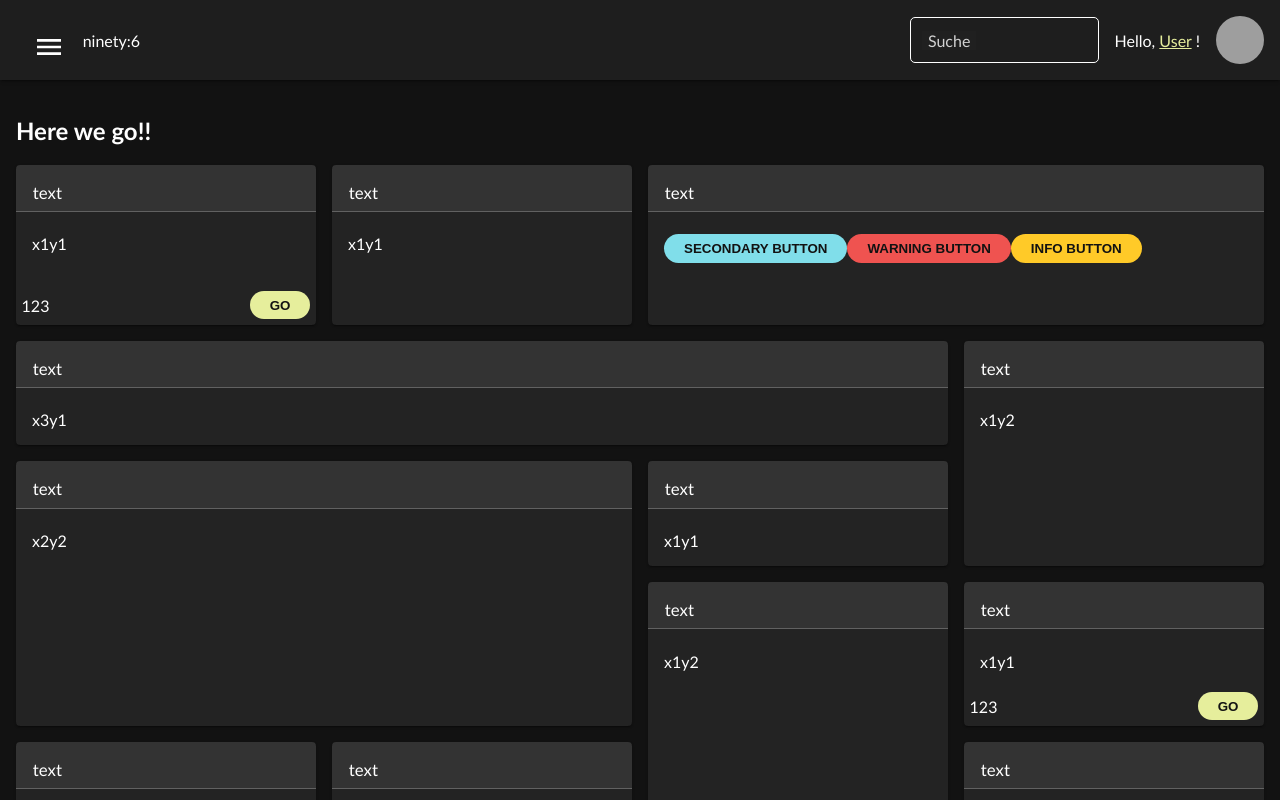
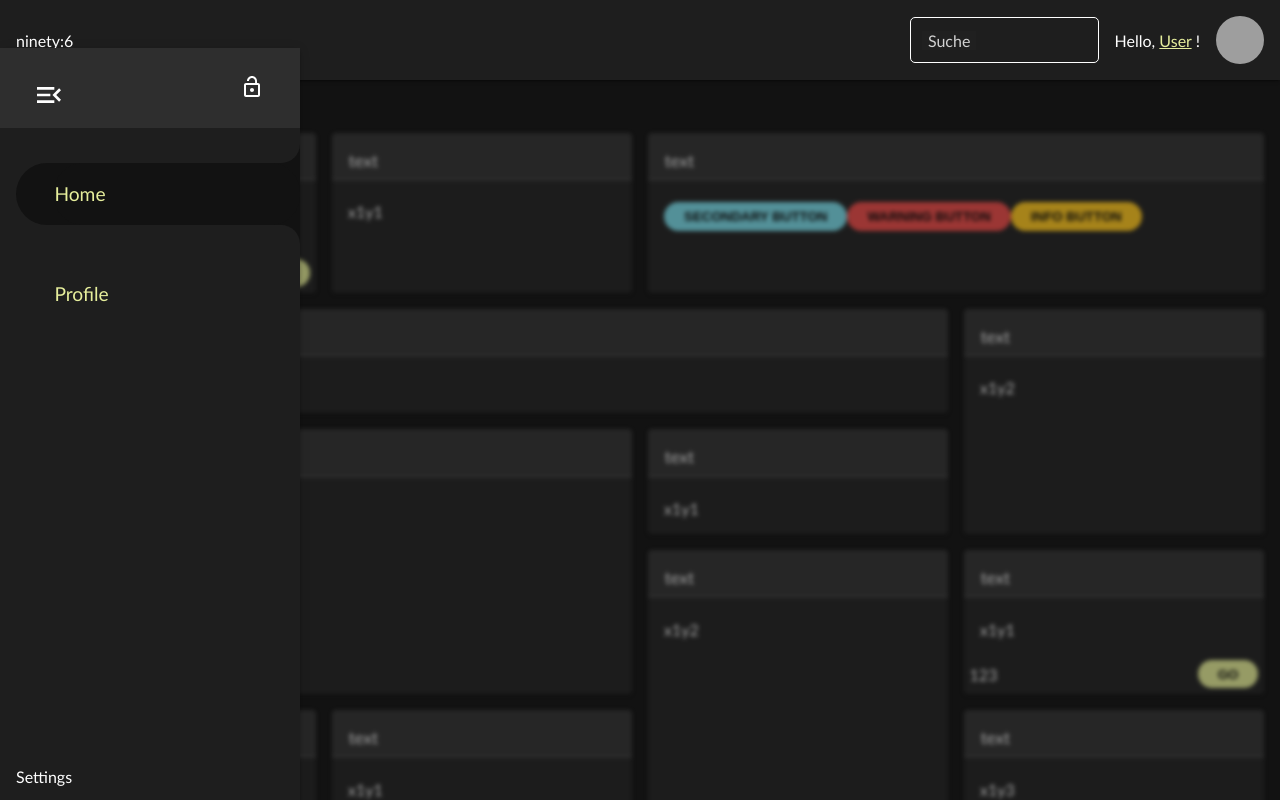
Before and after one commit to benediktrauch/angular-dashboard-template, an Angular app: page /user/home in a window 1280 px wide. Both pictures are taken after a click on the button 49 px from the left and 40 px from the top of the page. Shown: the top 800 px of the page. Built offline with nearby package versions, Linux system fonts and the light colour scheme; grey boxes are pictures that could not be loaded.

Commit message:
setting pushmenu standard

```diff
--- a/src/app/app.component.ts
+++ b/src/app/app.component.ts
@@ -6,20 +6,20 @@ import { Component } from '@angular/core';
   styleUrls: ['./app.component.scss']
 })
 export class AppComponent {
-  title = 'template';
+  // title = 'template';
 
-  headerFixed = true;
-  menuOpen = true;
-  pushMenu = true;
-  overlayMenu = false;
-  settingsOpen = false;
+  // headerFixed = false;
+  // menuOpen = true;
+  // pushMenu = true;
+  // overlayMenu = false;
+  // settingsOpen = false;
 
-  toggleMenuStyle() {
-    this.pushMenu = !this.pushMenu;
-    this.overlayMenu = !this.pushMenu;
-  }
+  // toggleMenuStyle() {
+  //   this.pushMenu = !this.pushMenu;
+  //   this.overlayMenu = !this.pushMenu;
+  // }
 
-  toggleMenu() {
-    this.menuOpen = !this.menuOpen;
-  }
+  // toggleMenu() {
+  //   this.menuOpen = !this.menuOpen;
+  // }
 }
--- a/src/app/shared/header/header.component.scss
+++ b/src/app/shared/header/header.component.scss
@@ -72,14 +72,14 @@ header {
     &.menuOpen {
       // right: 0;
       // width: 100%;
-      @include breakpoint(md) {
-        width: calc(100% - 300px);
-      }
-
-      transition: 0.35s;
+      width:100%;
 
       &.headerFixed {
-        // width: calc(100% - 300px);
+        @include breakpoint(md) {
+          width: calc(100% - 300px);
+        }
+
+        transition: 0.35s;
       }
     }
   }
--- a/src/app/shared/sidebar/sidebar.component.html
+++ b/src/app/shared/sidebar/sidebar.component.html
@@ -1,31 +1,54 @@
-<nav [ngClass]="{menuOpen: menuOpen, pushMenu: pushMenu, overlayMenu: overlayMenu}">
-  <div class="menu" [ngClass]="{settingsOpen: settingsOpen}">
+<nav
+  [ngClass]="{
+    menuOpen: menuOpen,
+    pushMenu: pushMenu,
+    overlayMenu: overlayMenu
+  }"
+>
+  <div class="menu" [ngClass]="{ settingsOpen: settingsOpen }">
     <div class="top">
-      <button *ngIf="menuOpen" class="icon-only menuButton" [ngClass]="{menuOpen: menuOpen}" (click)="_toggleMenu()">
-        <img [src]="menuOpen ? 'assets/icons/menu_open-24px.svg' : 'assets/icons/menu-24px.svg'" alt="menu icon">
+      <button
+        *ngIf="menuOpen"
+        class="icon-only menuButton"
+        [ngClass]="{ menuOpen: menuOpen }"
+        (click)="_toggleMenu()"
+      >
+        <img
+          [src]="
+            menuOpen
+              ? 'assets/icons/menu_open-24px.svg'
+              : 'assets/icons/menu-24px.svg'
+          "
+          alt="menu icon"
+        />
       </button>
       <div></div>
       <!-- <input type="checkbox" name="pinMenu" id="pinMenu" [value]="pushMenu" > -->
       <button (click)="_toggleMenuStyle()" class="icon-only pinMenu">
-        <img [src]="pushMenu ? 'assets/icons/lock-24px.svg' : 'assets/icons/lock_open-24px.svg'" alt="fix menu">
+        <img
+          [src]="
+            pushMenu
+              ? 'assets/icons/lock-24px.svg'
+              : 'assets/icons/lock_open-24px.svg'
+          "
+          alt="fix menu"
+        />
       </button>
     </div>
     <div class="content">
-      <a class="listItem" routerLink="home" [routerLinkActive]="['active']" [routerLinkActiveOptions]="{ exact: true }">
+      <a
+        class="listItem"
+        [routerLink]="item.path"
+        [routerLinkActive]="['active']"
+        [routerLinkActiveOptions]="{ exact: true }"
+        *ngFor="let item of menuData"
+        (click)="_itemClick()"
+      >
         <div class="left">
           <span class="overlay"></span>
         </div>
         <span class="top"></span>
-        <span class="center">Home</span>
-        <span class="bottom"></span>
-      </a>
-      <a class="listItem" routerLink="profile" [routerLinkActive]="['active']"
-        [routerLinkActiveOptions]="{ exact: true }">
-        <div class="left">
-          <span class="overlay"></span>
-        </div>
-        <span class="top"></span>
-        <span class="center">Profile</span>
+        <span class="center">{{ item.name }}</span>
         <span class="bottom"></span>
       </a>
     </div>
--- a/src/app/shared/sidebar/sidebar.component.scss
+++ b/src/app/shared/sidebar/sidebar.component.scss
@@ -8,7 +8,6 @@ nav {
   height: 100vh;
   // background: #474747;
   background: $background-color-el1;
-
   z-index: 1;
 
   &.pushMenu {
@@ -29,6 +28,22 @@ nav {
   }
 
   &.overlayMenu {
+    width: 300px;
+    transform: translateX(-300px);
+    // position: fixed;
+    // top: 0;
+
+    @include breakpoint(xs) {
+      transform: translateX(-100vw);
+      transition: 0.35s;
+      position: fixed;
+      &.menuOpen {
+        transform: translateX(0);
+        transition: 0.35s;
+        width: 100vw;
+      }
+    }
+
     @include breakpoint(md) {
       grid-template-columns: 0 1fr;
       transition: 0.35s;
@@ -102,7 +117,8 @@ nav {
 
       font-size: 1.2em;
 
-      .top, .bottom {
+      .top,
+      .bottom {
         background: $background-color-el1;
         height: 1em;
         display: block;
@@ -142,7 +158,8 @@ nav {
       @include breakpoint(md) {
         &.active {
           background: $background-color-el0;
-        .top, .bottom {
+          .top,
+          .bottom {
             background: $background-color-el1;
           }
           .top {
@@ -171,8 +188,8 @@ nav {
     align-self: flex-end;
     padding: 1em;
     position: relative;
-    display:  grid;
-    gap: .5em;
+    display: grid;
+    gap: 0.5em;
     .list {
       max-height: 0;
       transition: 1s;
--- a/src/app/shared/sidebar/sidebar.component.ts
+++ b/src/app/shared/sidebar/sidebar.component.ts
@@ -12,6 +12,7 @@ export class SidebarComponent implements OnInit {
   @Input() headerFixed: boolean;
   @Input() pushMenu: boolean;
   @Input() overlayMenu: boolean;
+  @Input() menuData: [];
 
   settingsOpen = false;
 
@@ -22,11 +23,11 @@ export class SidebarComponent implements OnInit {
 
   ngOnInit() {
     this.router.events.subscribe((event) => {
-      console.log(event);
+      // console.log(event);
       if (this.overlayMenu && this.menuOpen) {
-        // this._toggleMenu();
+        this._toggleMenu();
 
-        this.toggleMenu.emit(false);
+        // this.toggleMenu.emit(false);
       }
     });
   }
@@ -45,6 +46,13 @@ export class SidebarComponent implements OnInit {
     this.toggleMenu.emit(this.menuOpen);
   }
 
+  _itemClick() {
+    console.log('click');
+    if (this.overlayMenu && this.menuOpen) {
+      this._toggleMenu();
+    }
+  }
+
   logout() {
     this.router.navigate(['']);
   }
--- a/src/app/user/user.component.html
+++ b/src/app/user/user.component.html
@@ -5,7 +5,7 @@
   </app-header>
 
   <app-sidebar [menuOpen]="menuOpen" [pushMenu]="pushMenu" [overlayMenu]="overlayMenu" [headerFixed]="headerFixed"
-    (toggleMenu)="toggleMenu()" (toggleMenuStyle)="toggleMenuStyle()">
+    (toggleMenu)="toggleMenu()" (toggleMenuStyle)="toggleMenuStyle()" [menuData]="menuData">
   </app-sidebar>
 
   <main (click)="(overlayMenu && menuOpen) ? toggleMenu() : ''">
--- a/src/app/user/user.component.scss
+++ b/src/app/user/user.component.scss
@@ -68,7 +68,6 @@ $smtb: 3em;
     }
 
     &.menuOpen {
-
       transition: 0.35s;
       @include breakpoint(md) {
         grid-template-columns: 300px 1fr;
@@ -86,12 +85,22 @@ $smtb: 3em;
   }
 
   &.overlayMenu {
+    // @include breakpoint(xs) {
+    grid-template-areas:
+      "header"
+      "nav"
+      "main"
+      "footer";
+
+    grid-template-rows: $smtb 0 1fr $smtb;
+    grid-template-columns: 1fr;
+
     @include breakpoint(md) {
-      grid-template-columns: 0 1fr;
+      // grid-template-columns: 0 1fr;
       transition: 0.35s;
 
       &.menuOpen {
-        grid-template-columns: 0 1fr;
+        // grid-template-columns: 0 1fr;
         transition: 0.35s;
 
         main {
--- a/src/app/user/user.component.ts
+++ b/src/app/user/user.component.ts
@@ -9,15 +9,23 @@ export class UserComponent implements OnInit {
   title = 'template';
 
   headerFixed = true;
-  menuOpen = true;
-  pushMenu = true;
-  overlayMenu = false;
+  menuOpen = false;
+  pushMenu = false;
+  overlayMenu = true;
   settingsOpen = false;
-
+  menuData = [
+    {
+      name: 'Home',
+      path: 'home'
+    },
+    {
+      name: 'Profile',
+      path: 'profile'
+    }
+  ];
   constructor() { }
 
-  ngOnInit() {
-  }
+  ngOnInit() { }
 
   toggleMenuStyle() {
     this.pushMenu = !this.pushMenu;
--- a/src/styles.scss
+++ b/src/styles.scss
@@ -4,6 +4,7 @@
 @import "./theme/theming";
 @import "./theme/mixins";
 @import "./theme/elevation";
+@import "./theme/classes";
 
 $primary: mat-palette($mat-lime);
 $accent: mat-palette($mat-cyan, A200, A100, A400);
--- /dev/null
+++ b/src/theme/_classes.scss
@@ -0,0 +1,16 @@
+.flex {
+  display: flex;
+  width: 100%;
+
+  &.wrap {
+    flex-wrap: wrap;
+  }
+
+  &.centerd {
+    justify-content: center;
+  }
+
+  &.evenly {
+    justify-content: space-evenly;
+  }
+}
```
Also changed, not shown: 1 other file (tests, documents, lock files or other folders). Lines whose indentation alone changed are shown as unchanged.
